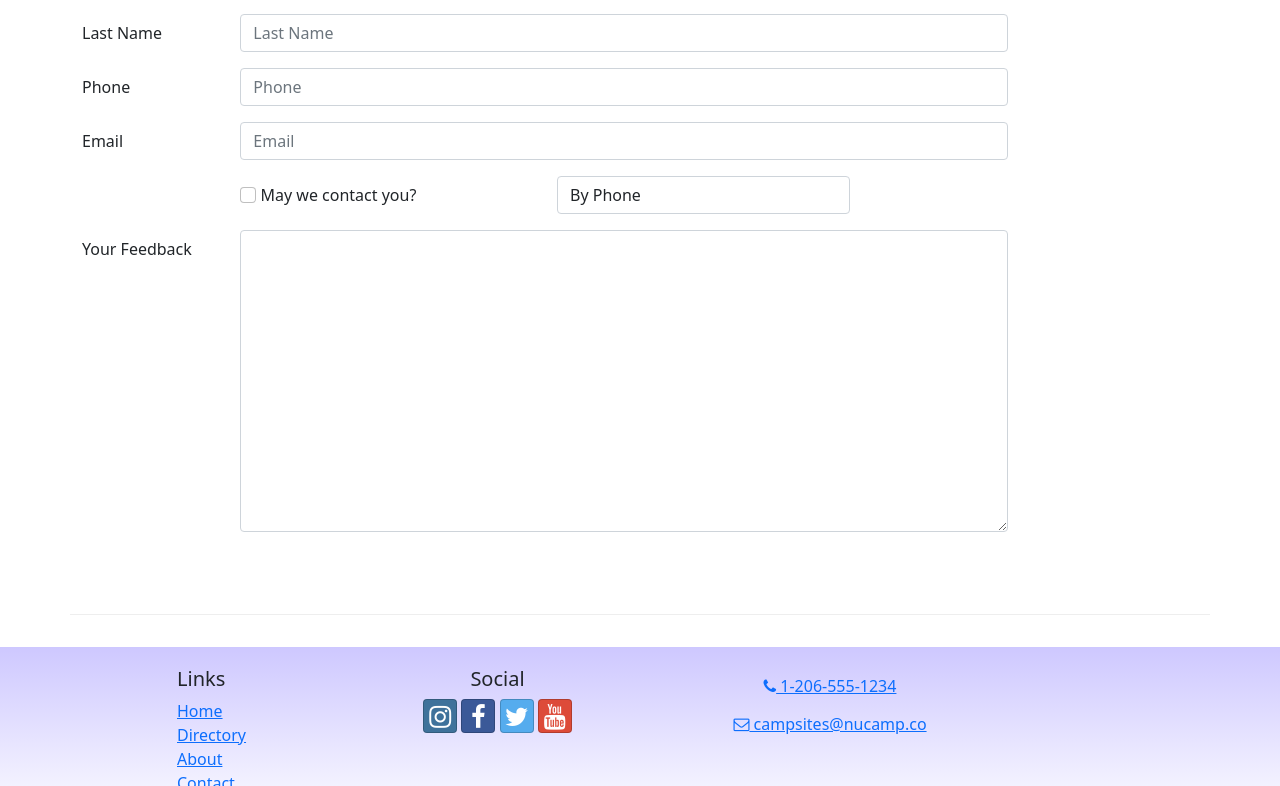
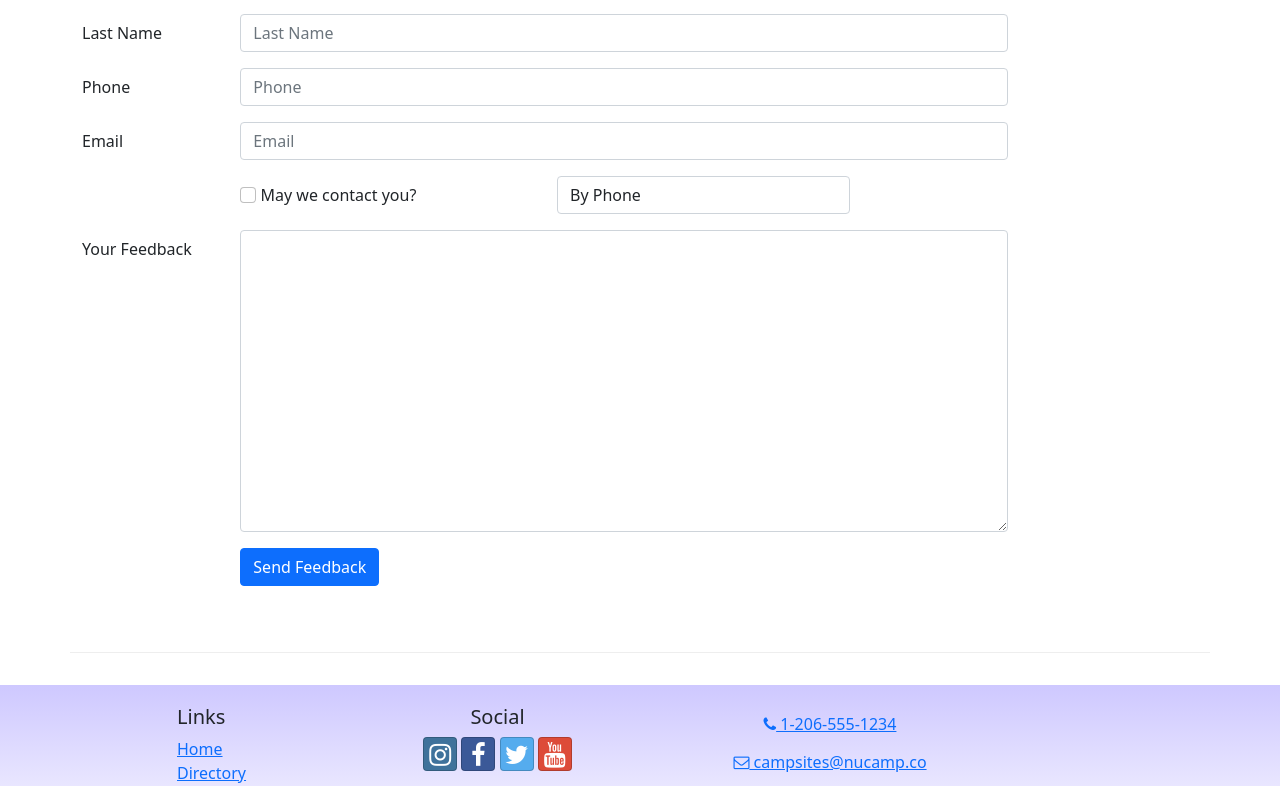
Before and after one commit to kinmer/nucampsite, a React (Create React App) app: page /contact in a window 1280 px wide. Shown: the part 654-1440 px from the top of the page. Built offline with nearby package versions, Linux system fonts and the light colour scheme.

Commit message:
ContactForm Part 3

```diff
--- a/src/components/ContactForm.js
+++ b/src/components/ContactForm.js
@@ -2,6 +2,12 @@
 import { Formik, Field, Form } from 'formik';
 
 const ContactForm = () => {
+    const handleSubmit = (values, { resetForm }) => {
+        console.log('form values:', values);
+        console.log('in JSON format:', JSON.stringify(values));
+        resetForm();
+    };
+
     return (
         <Formik
             initialValues={{
@@ -11,8 +17,9 @@
                 email: '',
                 agree: false,
                 contactType: 'By Phone',
-                feedback: ''
+                feedback: '',
             }}
+            onSubmit={handleSubmit}
         >
             <Form>
                 <FormGroup row>
@@ -33,7 +40,7 @@
                     </Label>
                     <Col md='10'>
                         <Field
-                            name='astName'
+                            name='lastName'
                             placeholder='Last Name'
                             className='form-control'
                         />
@@ -59,6 +66,7 @@
                         <Field
                             name='email'
                             placeholder='Email'
+                            type='email'
                             className='form-control'
                         />
                     </Col>
@@ -97,10 +105,15 @@
                     </Col>
                 </FormGroup>
                 <FormGroup row>
+                    <Col md={{ size: 10, offset: 2 }}>
+                        <Button type='submit' color='primary'>
+                            Send Feedback
+                        </Button>
+                    </Col>
                 </FormGroup>
             </Form>
         </Formik>
-    )
+    );
 };
 
 export default ContactForm;
```
